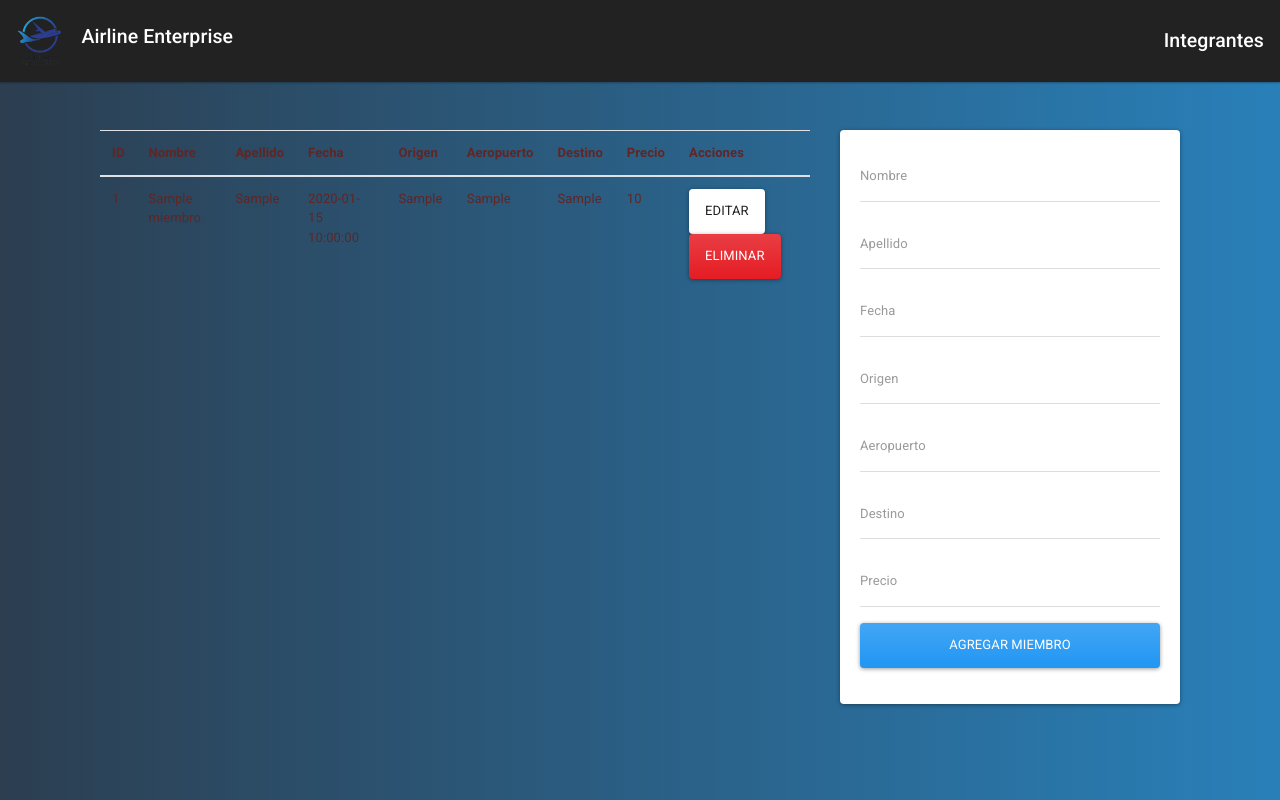
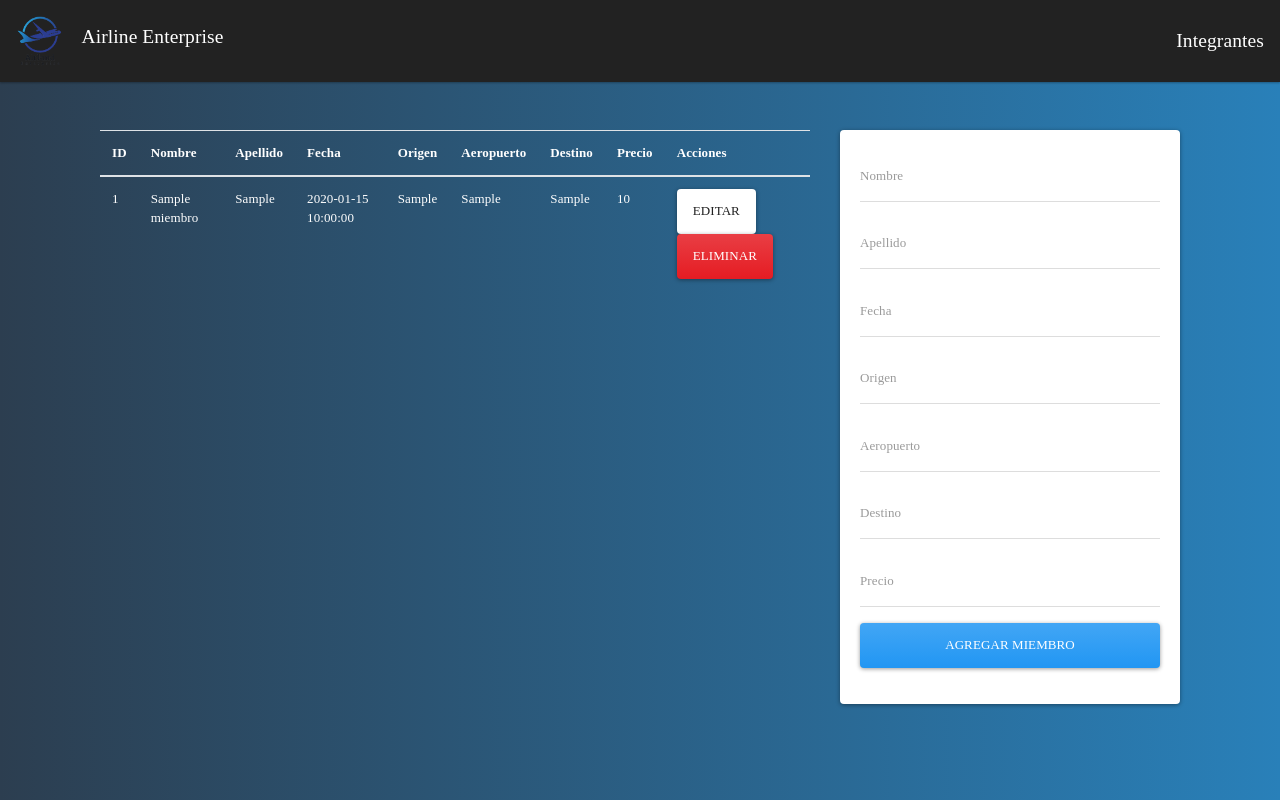
Before and after one commit to GonJurado/SO-G03, a Flask app: page / in a window 1280 px wide. Run offline with Flask 3, Linux system fonts and the light colour scheme; tables that the repository leaves empty or names only in its code hold one stand-in row (values such as "Sample post"); some libraries are stand-ins or nearby versions.

Commit message:
Update main.css

```diff
--- a/flask-contacts-app/static/css/main.css
+++ b/flask-contacts-app/static/css/main.css
@@ -12,9 +12,12 @@ body {
     #2c3e50,
     #2980b9
   ); /* W3C, IE 10+/ Edge, Firefox 16+, Chrome 26+, Opera 12+, Safari 7+ */
+  font-family: 'Times New Roman', Times, serif;
+  font-size: 14 cm;
 }
 .table td, .table th {
-  color: rgb(95, 38, 38);
+  color: white;
+  align-items: center;
 }
 .navbar-brand-img {
   height: 50px;
```
